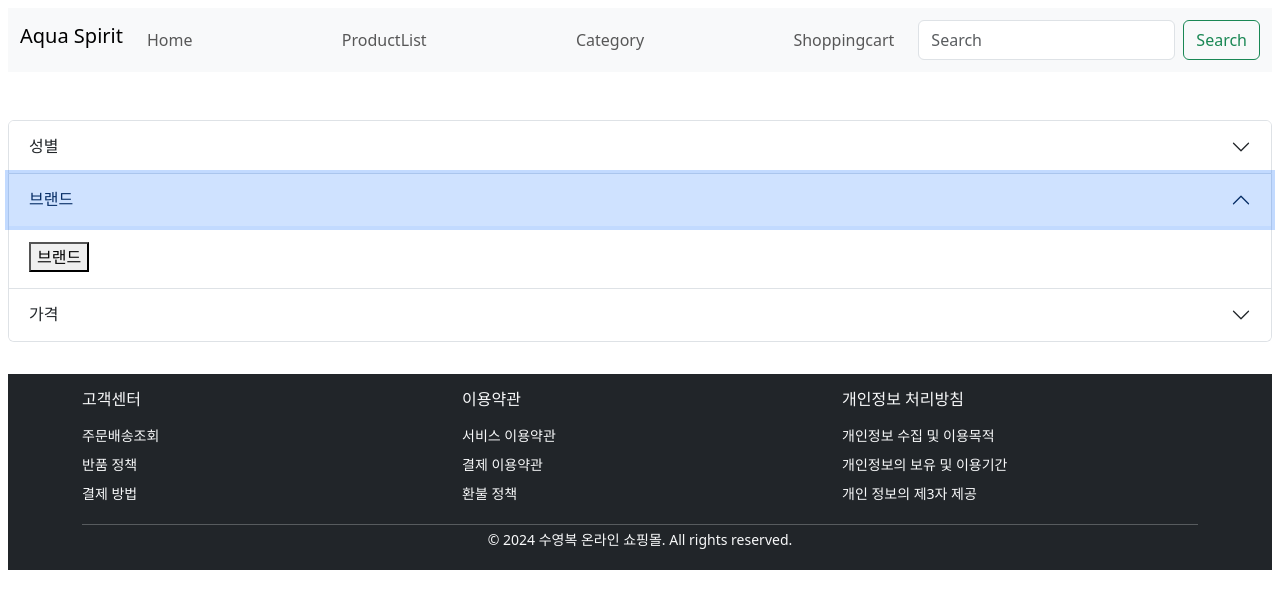
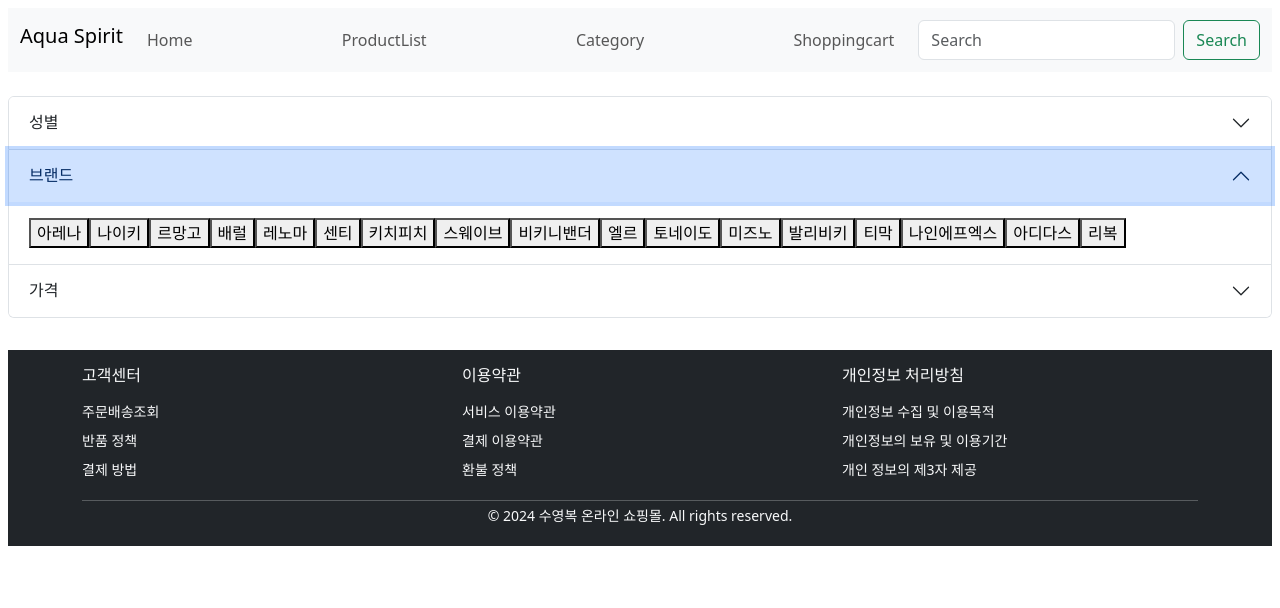
Before and after one commit to Kooinmo25/project02, a React (Create React App) app: page /category in a window 1280 px wide. Both pictures are taken after a click on the button "브랜드". Shown: the top 608 px of the page. Built offline with nearby package versions, Linux system fonts and the light colour scheme.

Commit message:
category brand clear

```diff
--- a/src/component/category/Category.js
+++ b/src/component/category/Category.js
@@ -1,37 +1,61 @@
 import { useState } from 'react';
 import Accordion from 'react-bootstrap/Accordion';
+import Get from './Get';
 
 function Category() {
     const [selectedCategory, setSelectedCategory] = useState(null);
+    const [brand, setBrand] = useState(null);
 
     // 카테고리 클릭 핸들러
     const handleCategoryClick = (category) => {
         setSelectedCategory(category);
+        setBrand(category); // 브랜드 상태 업데이트
     };
 
+
     return (
+        <>
+            <Get brand={brand} />
             <Accordion defaultActiveKey="0">
                 <Accordion.Item eventKey="0">
                     <Accordion.Header>성별</Accordion.Header>
                     <Accordion.Body>
-                    <button onClick={() => handleCategoryClick('성별')}>성별</button>
+                        <button onClick={() => handleCategoryClick('남성')}>남성</button>
+                        <button onClick={() => handleCategoryClick('여성')}>여성</button>
                     </Accordion.Body>
                 </Accordion.Item>
 
                 <Accordion.Item eventKey="1">
                     <Accordion.Header>브랜드</Accordion.Header>
                     <Accordion.Body>
-                    <button onClick={() => handleCategoryClick('브랜드')}>브랜드</button>
+                        <button onClick={() => handleCategoryClick('아레나')}>아레나</button>
+                        <button onClick={() => handleCategoryClick('나이키')}>나이키</button>
+                        <button onClick={() => handleCategoryClick('르망고')}>르망고</button>
+                        <button onClick={() => handleCategoryClick('배럴')}>배럴</button>
+                        <button onClick={() => handleCategoryClick('후그')}>레노마</button>
+                        <button onClick={() => handleCategoryClick('센티')}>센티</button>
+                        <button onClick={() => handleCategoryClick('키치피치')}>키치피치</button>
+                        <button onClick={() => handleCategoryClick('스웨이브')}>스웨이브</button>
+                        <button onClick={() => handleCategoryClick('비키니밴더')}>비키니밴더</button>
+                        <button onClick={() => handleCategoryClick('엘르')}>엘르</button>
+                        <button onClick={() => handleCategoryClick('토네이도')}>토네이도</button>
+                        <button onClick={() => handleCategoryClick('미즈노')}>미즈노</button>
+                        <button onClick={() => handleCategoryClick('발리비키')}>발리비키</button>
+                        <button onClick={() => handleCategoryClick('티막')}>티막</button>
+                        <button onClick={() => handleCategoryClick('나인에프엑스')}>나인에프엑스</button>
+                        <button onClick={() => handleCategoryClick('아디다스')}>아디다스</button>
+                        <button onClick={() => handleCategoryClick('리복')}>리복</button>
                     </Accordion.Body>
                 </Accordion.Item>
 
                 <Accordion.Item eventKey="2">
                     <Accordion.Header>가격</Accordion.Header>
                     <Accordion.Body>
-                    <button onClick={() => handleCategoryClick('가격')}>가격</button>
+                        <button onClick={() => handleCategoryClick('가격')}>1만원 ~ 2만원</button>
                     </Accordion.Body>
                 </Accordion.Item>
             </Accordion>
+        </>
     );
 }
 
--- a/src/component/category/Get.js
+++ b/src/component/category/Get.js
@@ -1,21 +1,41 @@
-import { useEffect } from "react";
-function Get() {
+import { useEffect, useState } from "react";
+import { Row } from "react-bootstrap";
+import ProductList from "../productList/ProductList";
+
+function Get({ brand }) { // props로 brand 받기
+    const [list, setlist] = useState([]);
     const clientId = "C88k7kKQEPtcbHOYYaRs";
     const clientSecret = "5XoMjg7Tdx";
 
     useEffect(() => {
+        if (brand) { // 브랜드 값이 있을 때만 실행
             fetch(
-            "/v1/search/shop?query=여성 옷&filter=used:false&sort=sim&display=10&start=11", {
+                `/v1/search/shop?query=${brand}수영복&filter=used:false&sort=sim&display=100&start=11`, {
                 method: "GET",
                 headers: {
                     "X-Naver-Client-Id": clientId,
                     "X-Naver-Client-Secret": clientSecret,
                 },
+            })
+                .then((response) => response.json())
+                .then((json) => setlist(json.items));
         }
+    }, [brand]); // brand 값이 변경될 때마다 실행
+
+    return (
+
+        <Row xs={1} md={2} lg={4} className="g-4">
+            {list.map((item, index) => (
+                <ProductList
+                    key={index}
+                    title={item.title}
+                    image={item.image}
+                    price={item.lprice}
+                />
+            ))}
+
+        </Row>
     )
-            .then((response) => response.json())
-            .then((json) => console.log(json));
-    }, []);
 }
 
 export default Get;
```
Lines whose indentation alone changed are shown as unchanged.
